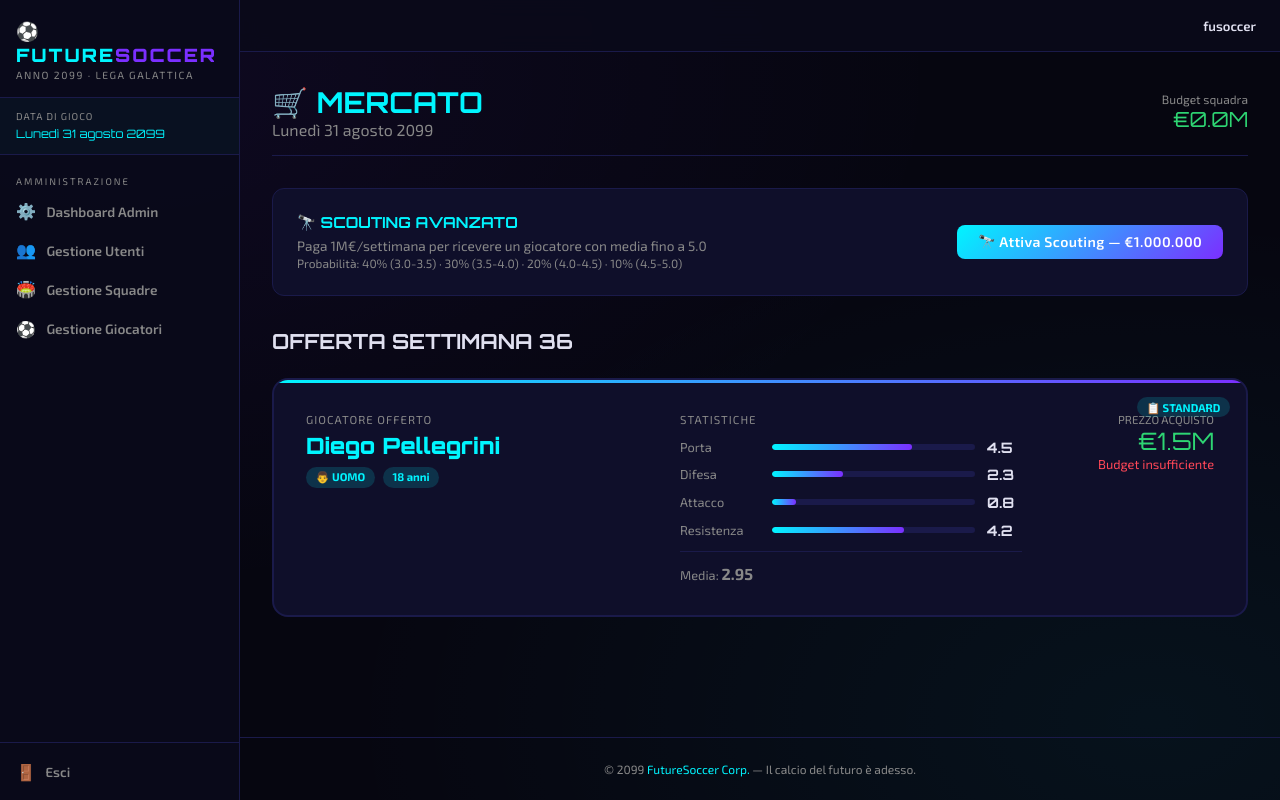
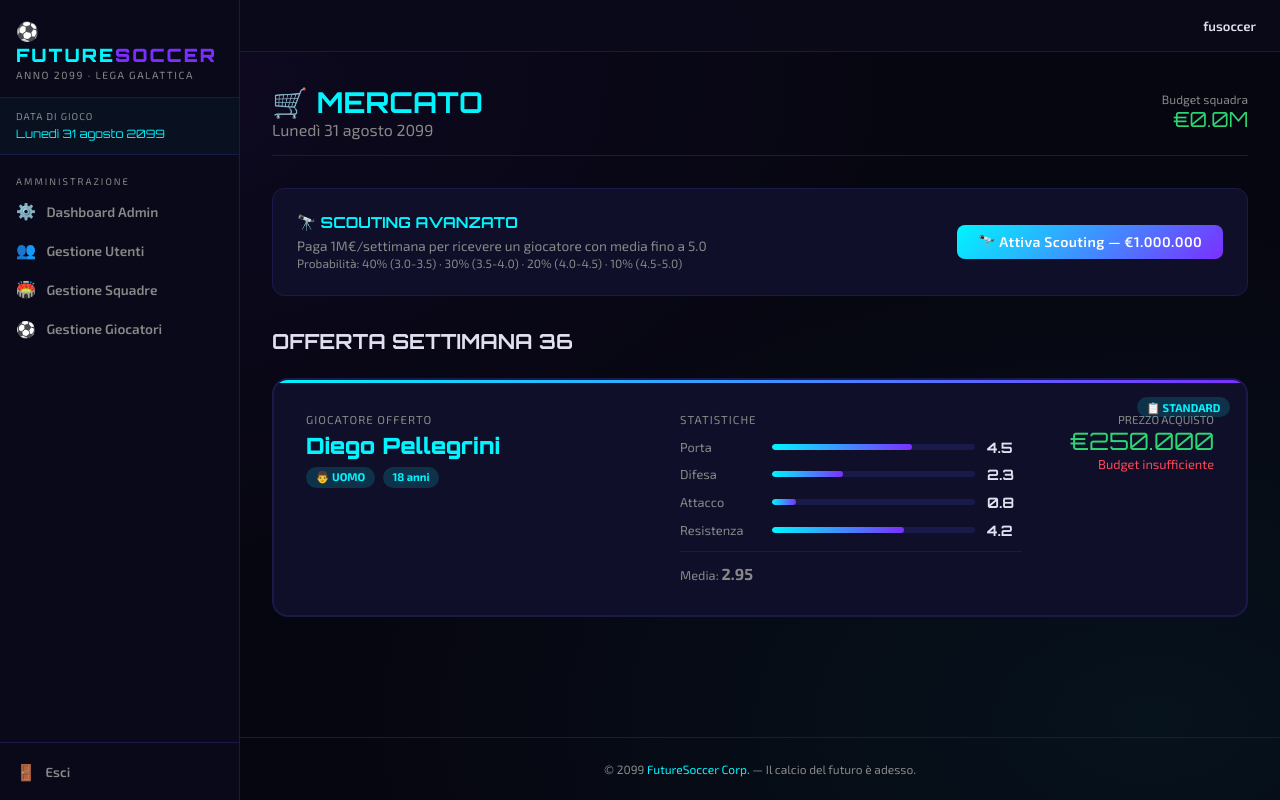
Before and after one commit to PyWis/FutureSoccer, a Flask app: page /events/market in a window 1280 px wide. Run offline with Flask 3, Linux system fonts and the light colour scheme; a user stored in the database is signed in; data comes from the database, SQL or seed files in the repository; tables that the repository leaves empty hold one stand-in row (values such as "Sample post"); data that the repository does not hold is empty.

Commit message:
fix: costo acquisto mercato fisso a €250.000
https://claude.ai/code/session_01EFxTpqTrDJRRVqxcUYY12Z

```diff
--- a/app/routes/events.py
+++ b/app/routes/events.py
@@ -114,7 +114,7 @@ def market_buy():
         flash('Rosa al completo (massimo 12 giocatori).', 'danger')
         return redirect(url_for('events.market'))
 
-    cost = round(offer.offer_avg * 500_000, -3)
+    cost = 250_000
     if team.budget < cost:
         flash(f'Budget insufficiente. Costo: €{cost:,.0f}', 'danger')
         return redirect(url_for('events.market'))
--- a/app/templates/events/market.html
+++ b/app/templates/events/market.html
@@ -128,24 +128,18 @@
       {% endif %}
 
       <div style="display:flex;flex-direction:column;align-items:flex-end;justify-content:space-between;min-width:160px;">
-        {% set cost = (offer.offer_avg * 500000)|round(-3)|int %}
         <div style="text-align:right;">
           <div style="font-size:.72rem;color:var(--muted);">PREZZO ACQUISTO</div>
-          {% if offer.is_scouted %}
-            <div style="font-family:'Orbitron',monospace;font-size:1.3rem;color:var(--purple);">€1.5M — €2.5M</div>
-            <div style="font-size:.72rem;color:var(--muted);margin-top:.2rem;">rivelato all'acquisto</div>
-          {% else %}
-            <div style="font-family:'Orbitron',monospace;font-size:1.5rem;color:var(--success);">€{{ "%.1f"|format(cost/1000000) }}M</div>
-          {% endif %}
+          <div style="font-family:'Orbitron',monospace;font-size:1.5rem;color:var(--success);">€250.000</div>
         </div>
         {% if team.players.count() >= 12 %}
           <div style="text-align:center;padding:.5rem;">
             <span class="badge badge-red">Rosa al completo</span>
           </div>
         {% elif offer.is_scouted %}
-          {% if team.budget >= 1_500_000 %}
+          {% if team.budget >= 250000 %}
             <form method="POST" action="{{ url_for('events.market_buy') }}" style="margin-top:1rem;"
-                  onsubmit="return confirm('Acquistare il giocatore scouting? Il prezzo esatto verrà rivelato al momento dell\'acquisto.')">
+                  onsubmit="return confirm('Acquistare il giocatore scouting? L\'identità verrà rivelata al momento dell\'acquisto.')">
               <button type="submit" class="btn btn-primary" style="background:linear-gradient(135deg,var(--purple),#ff6bff);">
                 🔮 Acquista al buio
               </button>
@@ -153,7 +147,7 @@
           {% else %}
             <span style="font-size:.8rem;color:var(--danger);">Budget insufficiente</span>
           {% endif %}
-        {% elif team.budget >= cost %}
+        {% elif team.budget >= 250000 %}
           <form method="POST" action="{{ url_for('events.market_buy') }}" style="margin-top:1rem;">
             <button type="submit" class="btn btn-primary">Acquista</button>
           </form>
```
